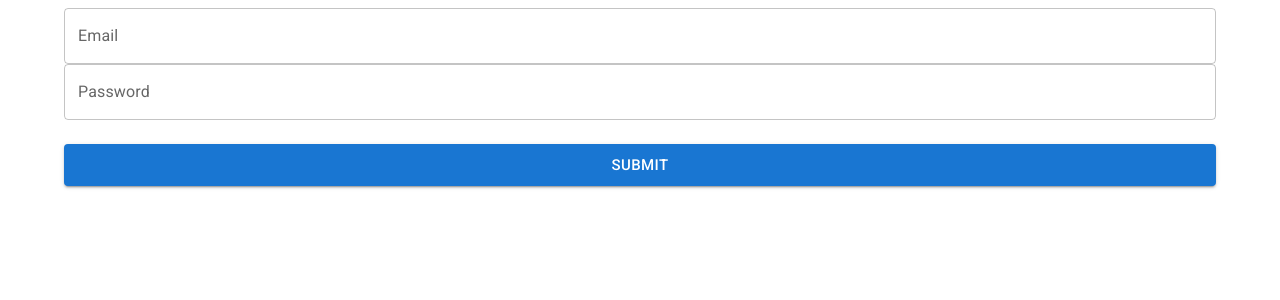
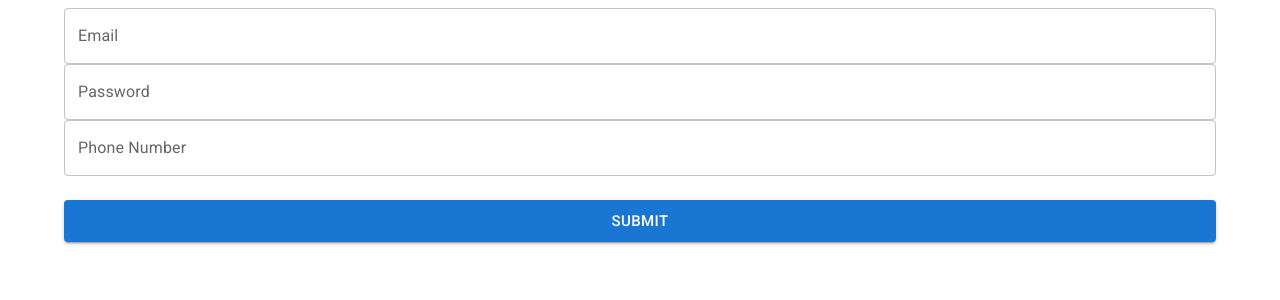
Before and after one commit to ronakmistrydev/mui-form-components, a React (Create React App) app: page / in a window 1280 px wide. Shown: the top 300 px of the page. Built offline with nearby package versions, Linux system fonts and the light colour scheme.

Commit message:
Basic number input

```diff
--- a/src/App.tsx
+++ b/src/App.tsx
@@ -1,4 +1,5 @@
 import { Box, Button, Container, TextField } from '@mui/material';
+import NumberFormat  from 'react-number-format';
 import { useFormik } from 'formik';
 import * as yup from 'yup';
 
@@ -12,6 +13,7 @@ function App() {
         initialValues: {
             email: '',
             password: '',
+            phoneNumber: '',
         },
         validationSchema,
         onSubmit: values => {
@@ -53,6 +55,20 @@ function App() {
                     helperText={formik.errors.password && formik.touched.password ? formik.errors.password : ''}
                 />
 
+                <NumberFormat
+                    fullWidth
+                    label="Phone Number"
+                    name="phoneNumber"
+                    customInput={TextField}
+                    format="(###) ###-####"
+                    variant="outlined"
+                    onChange={formik.handleChange}
+                    onBlur={formik.handleBlur}
+                    value={formik.values.phoneNumber}
+                    error={formik.touched.phoneNumber && Boolean(formik.errors.phoneNumber)}
+                    helperText={formik.errors.phoneNumber && formik.touched.phoneNumber ? formik.errors.phoneNumber : ''}
+                />
+
                 <Button
                     fullWidth
                     type="submit"
```
